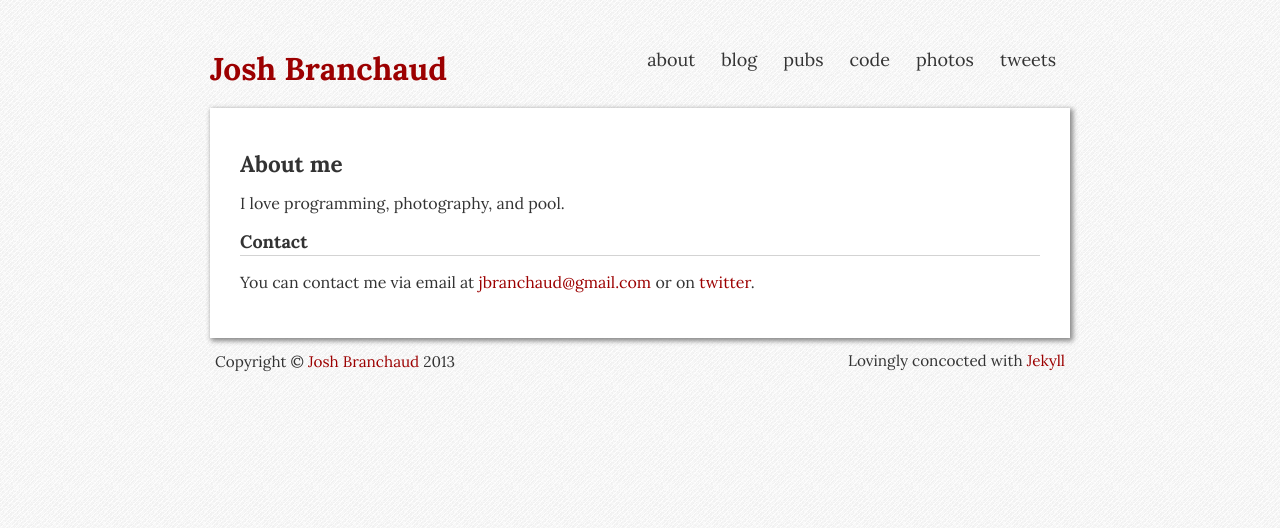
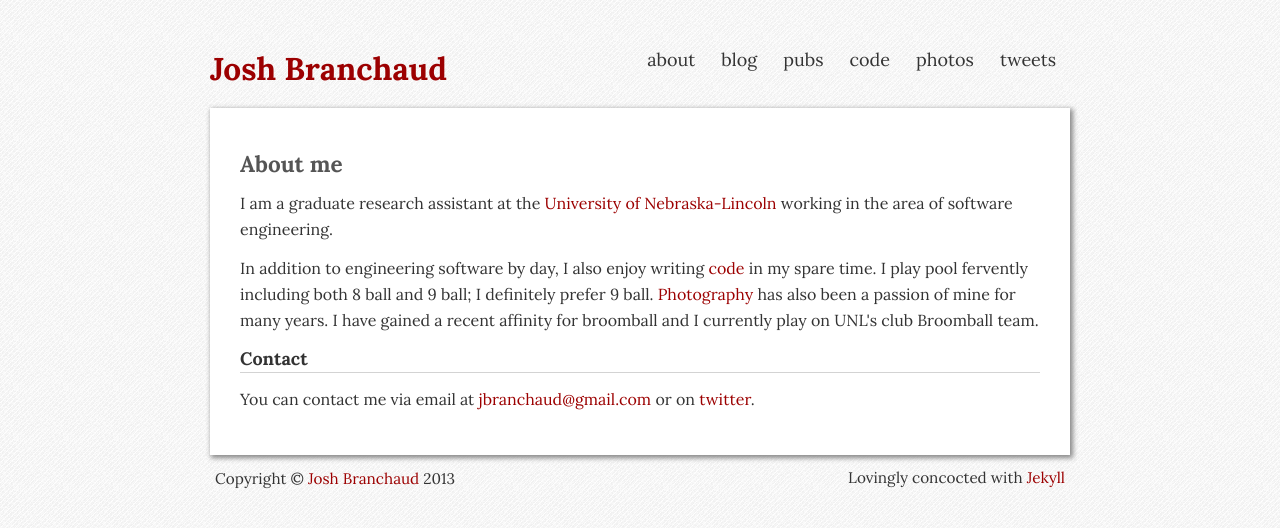
Before and after one commit to jbranchaud/blog, a Jekyll site: the page built from about.html, in a window 1280 px wide. Shown: the top 528 px of the page. Built offline with Jekyll 4.4.1, drawn with Linux system fonts in a browser that asks for light colours.

Commit message:
Expanding on the content in the About page.

```diff
--- a/about.html
+++ b/about.html
@@ -3,12 +3,31 @@ layout: default
 title: about
 ---
 
-<h4>About me</h4>
+<div id="aboutpage">
 
-<p>I love programming, photography, and pool.</p>
+    <div class="pull-right">
+        <!-- photo of me here -->
+    </div>
+
+    <h1>About me</h1>
+
+    <p>I am a graduate research assistant at the
+    <a href="http://cse.unl.edu">University of Nebraska-Lincoln</a>
+    working in the area of software engineering.</p>
+
+    <p>In addition to engineering software by day, I also enjoy writing
+    <a href="https://github.com/jbranchaud">code</a> in my spare time.
+    I play pool fervently including both 8 ball and 9 ball; I definitely
+    prefer 9 ball.
+    <a href="http://www.flickr.com/photos/jbranchaud/">Photography</a>
+    has also been a passion of mine for many years.
+    I have gained a recent affinity for broomball and I currently play
+    on UNL's club Broomball team.
 
 <h5 style="border-bottom: 1px solid lightgray;">Contact</h5>
 
 <p>You can contact me via email at
 <a href="mailto:jbranchaud@gmail.com">jbranchaud@gmail.com</a>
 or on <a href="http://twitter.com/jbrancha">twitter</a>.</p>
+
+</div>
```
